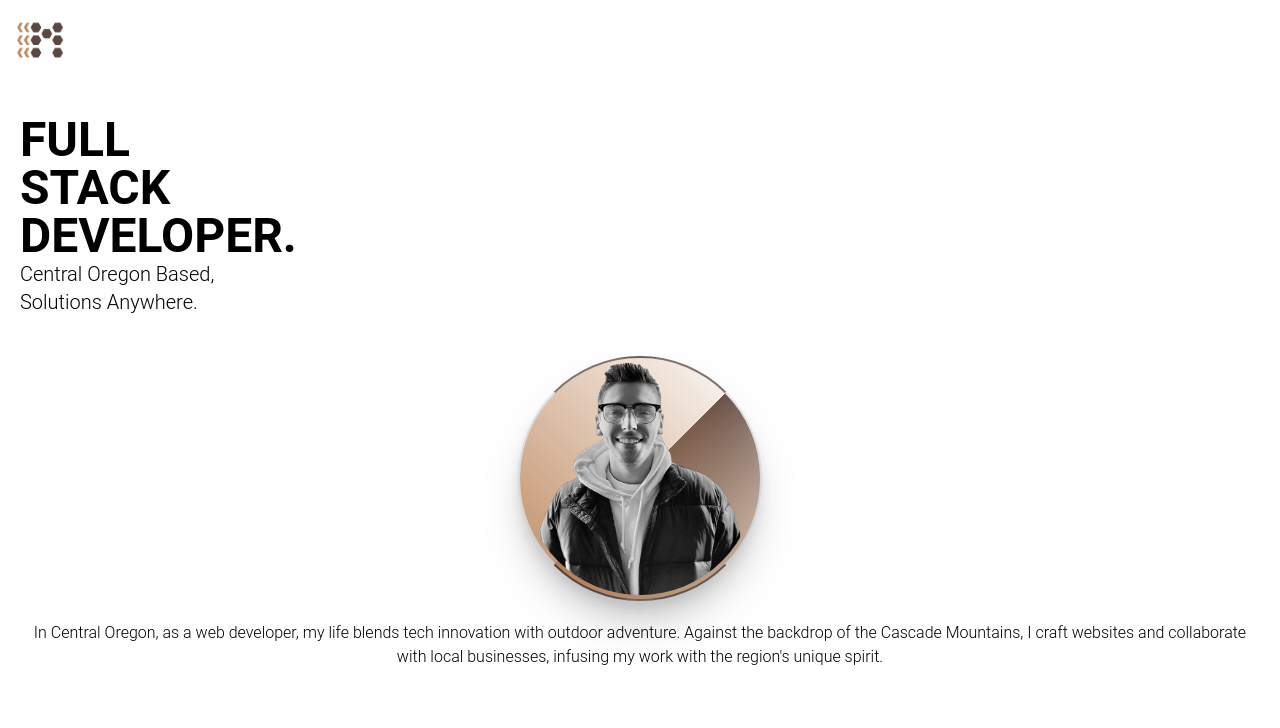
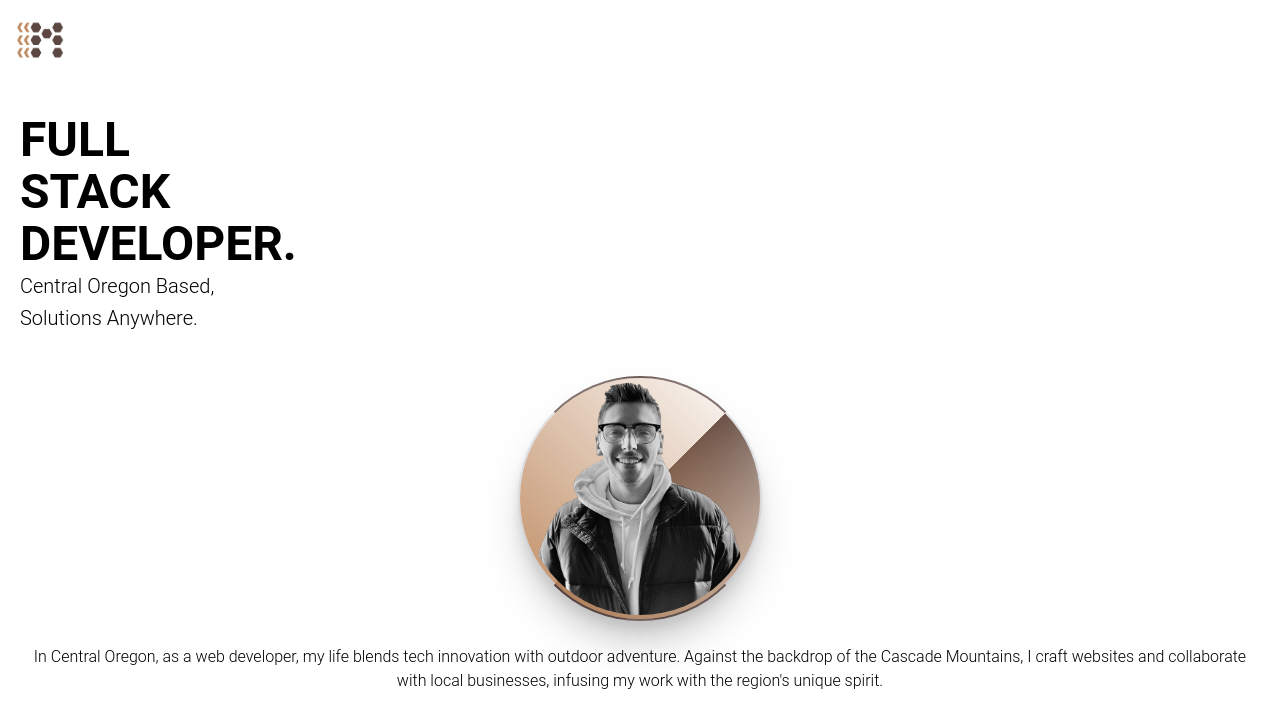
Before and after one commit to Morralytics/morralytics-portfolio, a Next.js app: page / in a window 1280 px wide. Shown: the top 728 px of the page. Built offline with nearby package versions, Linux system fonts and the light colour scheme.

Commit message:
Finished adjusting the values to fit properly.

```diff
--- a/app/page.js
+++ b/app/page.js
@@ -22,9 +22,11 @@ const page = () => {
     // </section>
 
     <container>
-      <div className="w-full flex flex-col mt-14 px-5">
-        <div className="w-full text-black text-5xl font-bold">FULL <br />STACK<br />DEVELOPER.</div>
-        <div className="">
+      <div className="w-full flex flex-col mt-14 px-5 space-y-1">
+        <div className="w-full text-black text-5xl font-bold">FULL <br /></div>
+        <div className="w-full text-black text-5xl font-bold">STACK<br /></div>
+        <div className="w-full text-black text-5xl font-bold">DEVELOPER.</div>
+        <div className="space-y-1">
           <p className="w-full text-black text-xl font-light">Central Oregon Based,</p>
           <p className="w-full text-black text-xl font-light">Solutions Anywhere.</p>
         </div>
--- a/components/Nav.jsx
+++ b/components/Nav.jsx
@@ -27,7 +27,7 @@ const Nav = () => {
 
         {/* Mobile nav bar as a dropdown */}
         <div className="sm:hidden">
-          <div className="flex flex-col items-end">
+          <div className="flex flex-col">
             <Bars3Icon
               className="h-10 w-10 fill-liver"
               onClick={() => setToggleDropdown((prev) => !prev)}
```
